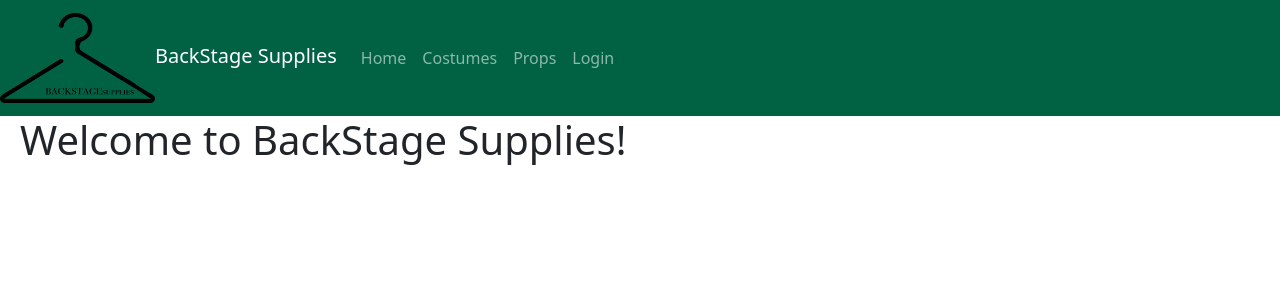
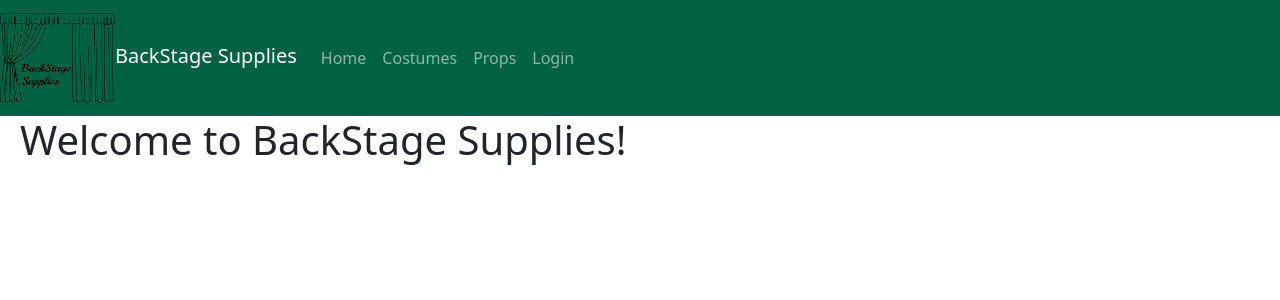
Before and after one commit to EverettMoss/Backstage-Supplies, a React (Create React App) app in the folder front-end/: page / in a window 1280 px wide. Shown: the top 300 px of the page. Built offline with nearby package versions, Linux system fonts and the light colour scheme.

Commit message:
costumes has bootstrap

```diff
--- a/front-end/src/App.js
+++ b/front-end/src/App.js
@@ -10,14 +10,14 @@ import Login from './Components/Login';
 import { Routes, Route } from 'react-router-dom';
 import 'bootstrap/dist/css/bootstrap.min.css';
 import { Nav, Navbar } from 'react-bootstrap'
-import bslogo from './static/backstage supplies logo.png'
+import bslogo from './static/BackStageLogo-V2.png'
 
 function App() {
   return (
     <div className="App">
       <Navbar bg="evergreen" variant="dark">
       <Navbar.Brand>
-        <img src={bslogo} height={90} width={155}/>
+        <img src={bslogo} height={90} width={115}/>
         BackStage Supplies
       </Navbar.Brand>
 
--- a/front-end/src/Components/Costumes.js
+++ b/front-end/src/Components/Costumes.js
@@ -1,12 +1,18 @@
 import React from "react";
 import Axios from "axios";
 import { useState,useEffect } from 'react';
+import 'bootstrap/dist/css/bootstrap.min.css';
+import { Table, Button, Modal, Form } from 'react-bootstrap'
 
 function Costumes(){
     const [listOfCostumes, setlistOfCostumes] = useState([]);
     const [name, setName] = useState("");
     const [material, setMaterial] = useState("");
     const [size, setSize] = useState("");
+
+    const [show, setShow] = useState(false);
+    const handleClose = () => setShow(false);
+    const handleShow = () => setShow(true);
 
     useEffect(() => {
         Axios.get("http://localhost:8000/getCostumes").then((response) => {
@@ -19,7 +25,7 @@ function Costumes(){
         <div>
             <h1>Welcome to Costumes Page!</h1>
             <div className="CostumeDisplay">
-            <table className="table">
+            <Table striped bordered hover>
                 <thead>
                     <tr>
                         <th>Name</th>
@@ -36,6 +42,7 @@ function Costumes(){
                         <th>Notes</th>
                     </tr>
                 </thead>
+                <tbody>
                 {
                     listOfCostumes.map((costume) => {
                         return(
@@ -58,7 +65,8 @@ function Costumes(){
                     })
                 }
 
-            </table>
+            </tbody>
+            </Table>
             </div>
         </div>
     )
```
Also changed, not shown: front-end/src/static/BackStageLogo-V2.png (added).
